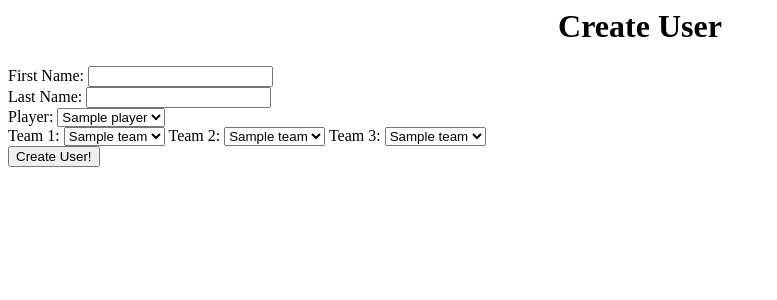
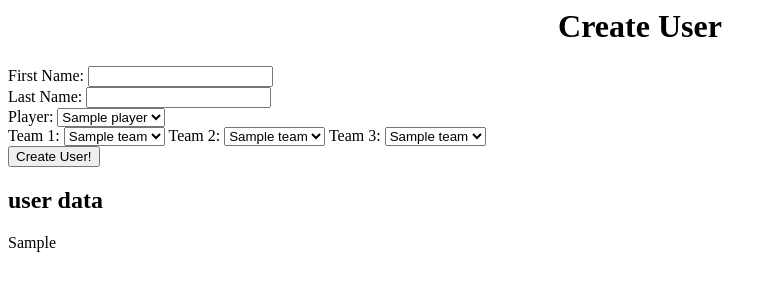
Before and after one commit to Mershab99/euro2020betting, a Flask app: template service/templates/create_user.html in a window 1280 px wide. Shown: the top 300 px of the page, without its empty margins (0-777 px from the left). Run offline with Flask 2, Linux system fonts and the light colour scheme; the template is opened without the code that fills it: most values are stand-ins (such as "Sample title", 1, 10 or a date in 2020); parts of the project's set-up code (start-up, migrations or seed data) failed here and were passed over.

Commit message:
Update create_user.html
display users

```diff
--- a/service/templates/create_user.html
+++ b/service/templates/create_user.html
@@ -48,5 +48,7 @@
         <button type="submit" id="btn_submit2" name="submit">Create User!</button>
     </div>
 </form>
+<h2>user data</h2>
+{{ user_table }}
 </body>
 </html>
```
